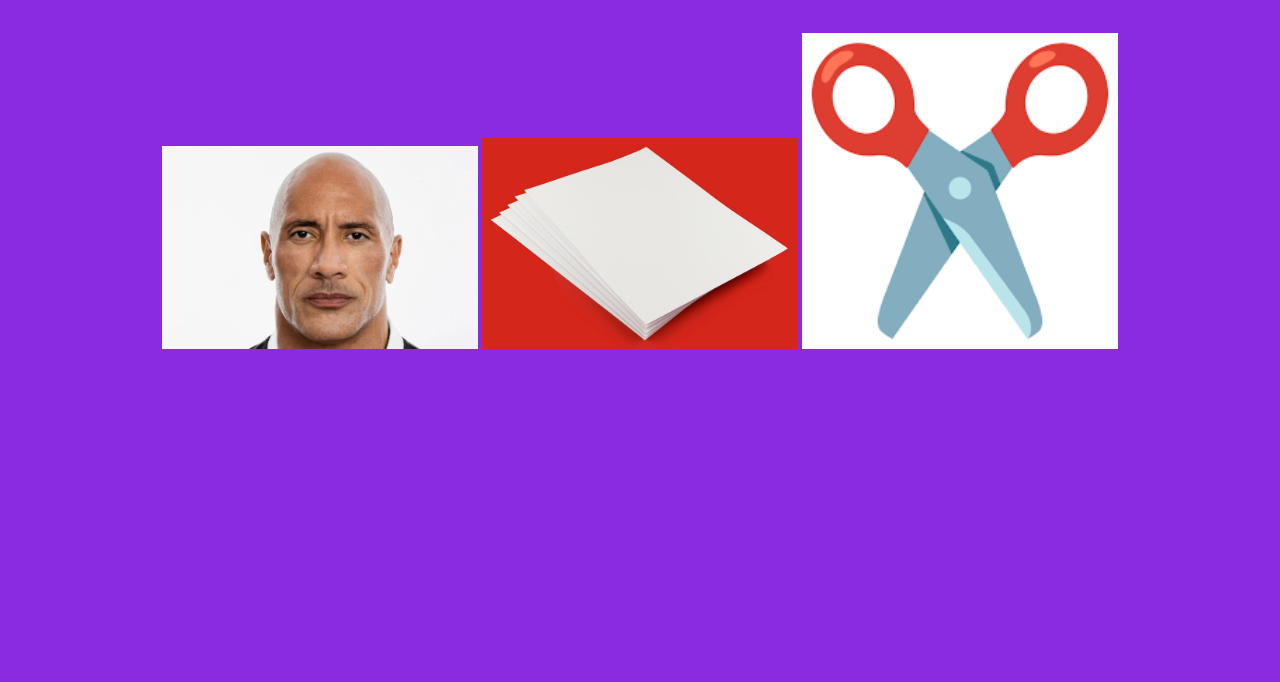
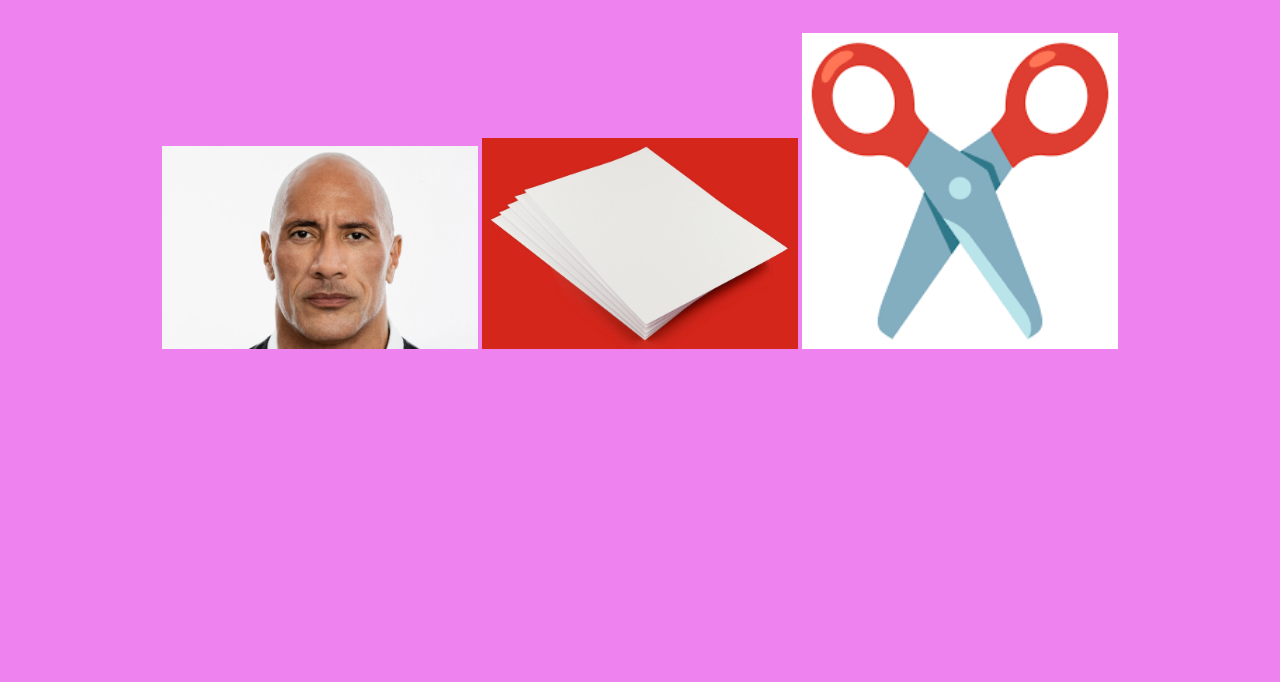
Before and after one commit to gethigher1/gethigher1.github.io, a plain HTML site: page index.html in a window 1280 px wide. Shown: the part 118-800 px from the top of the page. Drawn offline with Linux system fonts and the light colour scheme; files whose address does not match are found by name; a web font is replaced by a local one.

Commit message:
Update style.css

```diff
--- a/style.css
+++ b/style.css
@@ -8,7 +8,7 @@
 
 body
 {
-    background-color: blueviolet;
+    background-color: violet;
 }
 
 @media screen and (orientation: landscape)  {
```
